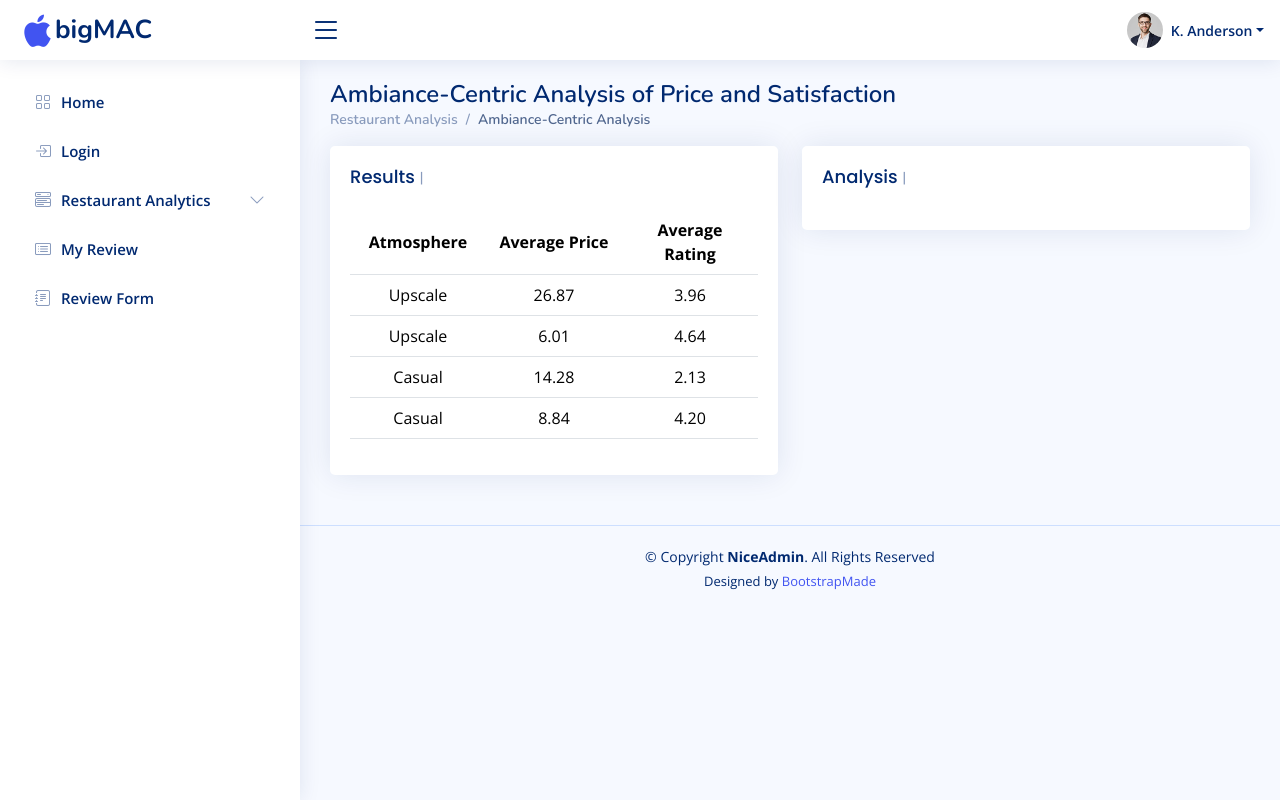
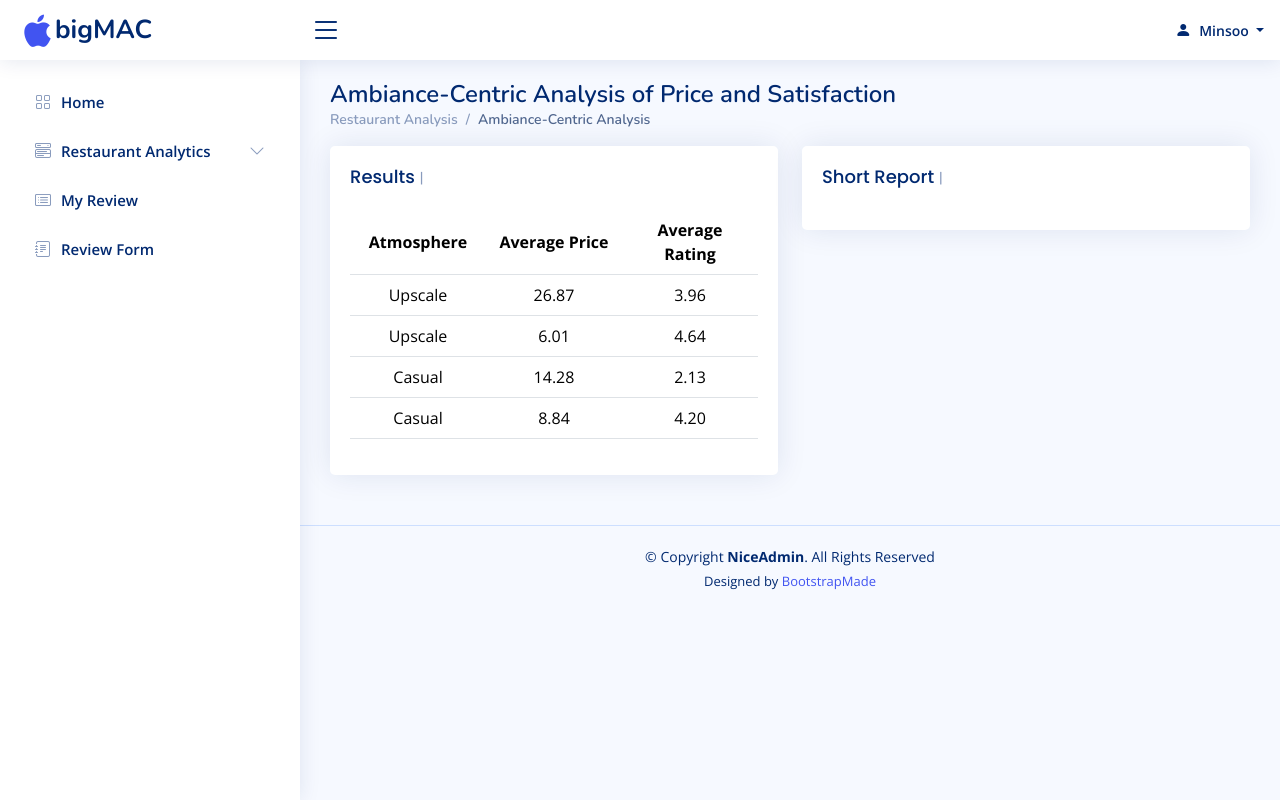
Before and after one commit to hajungIm/bigMAC, a PHP site: page /ambianceAnalysis.php in a window 1280 px wide. Run offline with PHP 8.4, Linux system fonts and the light colour scheme; a user stored in the database is signed in; data comes from the database, SQL or seed files in the repository; some libraries are stand-ins or nearby versions.

Commit message:
fix login part

```diff
--- a/ambianceAnalysis.php
+++ b/ambianceAnalysis.php
@@ -67,19 +67,13 @@ if (!isset($_SESSION['memberId'])) {
         <li class="nav-item dropdown pe-3">
 
           <a class="nav-link nav-profile d-flex align-items-center pe-0" href="#" data-bs-toggle="dropdown">
-            <img src="assets/img/profile-img.jpg" alt="Profile" class="rounded-circle">
-            <span class="d-none d-md-block dropdown-toggle ps-2">K. Anderson</span>
-          </a><!-- End Profile Iamge Icon -->
+            <i class="bi bi-person-fill"></i>
+            <span class="d-none d-md-block dropdown-toggle ps-2">
+              <?php echo isset($_SESSION['memberName']) ? $_SESSION['memberName'] : 'Guest'; ?>
+            </span>
+          </a>
 
           <ul class="dropdown-menu dropdown-menu-end dropdown-menu-arrow profile">
-            <li class="dropdown-header">
-              <h6>Kevin Anderson</h6>
-              <span>Web Designer</span>
-            </li>
-            <li>
-              <hr class="dropdown-divider">
-            </li>
-
             <li>
               <a class="dropdown-item d-flex align-items-center" href="#">
                 <i class="bi bi-box-arrow-right"></i>
@@ -106,22 +100,6 @@ if (!isset($_SESSION['memberId'])) {
           <span>Home</span>
         </a>
       </li><!-- End Home Nav -->
-
-      <!-- Login Logout 번갈아 가며 활성화 -->
-        <li class="nav-item">
-          <a class="nav-link collapsed" href="pages-login.html">
-            <i class="bi bi-box-arrow-in-right"></i>
-            <span>Login</span>
-          </a>
-        </li><!-- End Login Page Nav -->
-
-        <!-- End Logout Page Nav -->
-        <!-- <li class="nav-item">
-          <a class="nav-link collapsed" href="pages-login.html">
-            <i class="bi bi-box-arrow-right"></i>
-            <span>Logout</span>
-          </a>
-        </li> -->
 
       <li class="nav-item">
         <a class="nav-link collapsed" data-bs-target="#components-nav" data-bs-toggle="collapse" href="#">
@@ -192,7 +170,7 @@ if (!isset($_SESSION['memberId'])) {
         <div class="col-lg-6">
           <div class="card">
             <div class="card-body">
-              <h5 class="card-title">Analysis <span>| </span></h5>
+              <h5 class="card-title">Short Report <span>| </span></h5>
               <!-- 분석 추가 -->
             </div>
           </div>
@@ -239,18 +217,6 @@ if (!isset($_SESSION['memberId'])) {
      type: 'post',
      dataType: 'json',
      success: function(data) {
-      //  var tableData = [
-      //    { atmosphere: 'Upscale', priceRange: 'High', rating: data[0]["rating"] },
-      //    { atmosphere: 'Upscale', priceRange: 'Low', rating: data[1]["rating"] },
-      //    { atmosphere: 'Casual', priceRange: 'High', rating: data[2]["rating"] },
-      //    { atmosphere: 'Casual', priceRange: 'Low', rating: data[3]["rating"] }
-      //  ];
-      //   var tableData = [
-      // { atmosphere: 'Upscale', priceRange: 'High', rating: data['expensive_expensive_res'][0]["rating"] },
-      // { atmosphere: 'Upscale', priceRange: 'Low', rating: data['cheap_expensive_res'][0]["rating"] },
-      // { atmosphere: 'Casual', priceRange: 'High', rating: data['expensive_casual_res'][0]["rating"] },
-      // { atmosphere: 'Casual', priceRange: 'Low', rating: data['cheap_casual_res'][0]["rating"] }
-      //];
       var tableData = [
       { atmosphere: 'Upscale', avg_Price: data['expensive_expensive_res']['avg_price'], rating: data['expensive_expensive_res']['rating'] },
       { atmosphere: 'Upscale', avg_Price: data['cheap_expensive_res']['avg_price'], rating: data['cheap_expensive_res']['rating'] },
```
